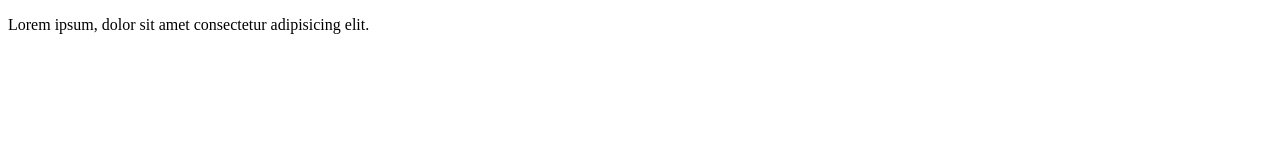
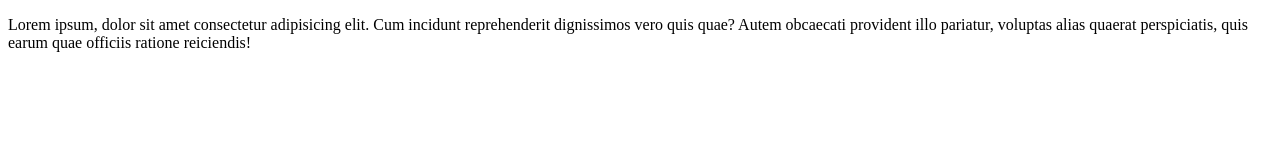
Before and after one commit to ShubhaKA/git-fundamentals, a plain HTML site: page admin.html in a window 1280 px wide. Drawn offline with Linux system fonts and the light colour scheme.

Commit message:
Revert "Removed 2 lines in admin page"
This reverts commit 8d54eacdc6910aff94f77ad464e63d83fc7b4c98.

```diff
--- a/admin.html
+++ b/admin.html
@@ -6,6 +6,10 @@
     <title>Admin Page</title>
 </head>
 <body>
-    <p>Lorem ipsum, dolor sit amet consectetur adipisicing elit.</p>
+    <p>Lorem ipsum, dolor sit amet consectetur adipisicing elit.
+        Cum incidunt reprehenderit dignissimos vero quis quae? Autem obcaecati
+         provident illo pariatur, voluptas alias quaerat perspiciatis, quis earum
+          quae officiis ratione reiciendis!
+    </p>
 </body>
 </html>
```
